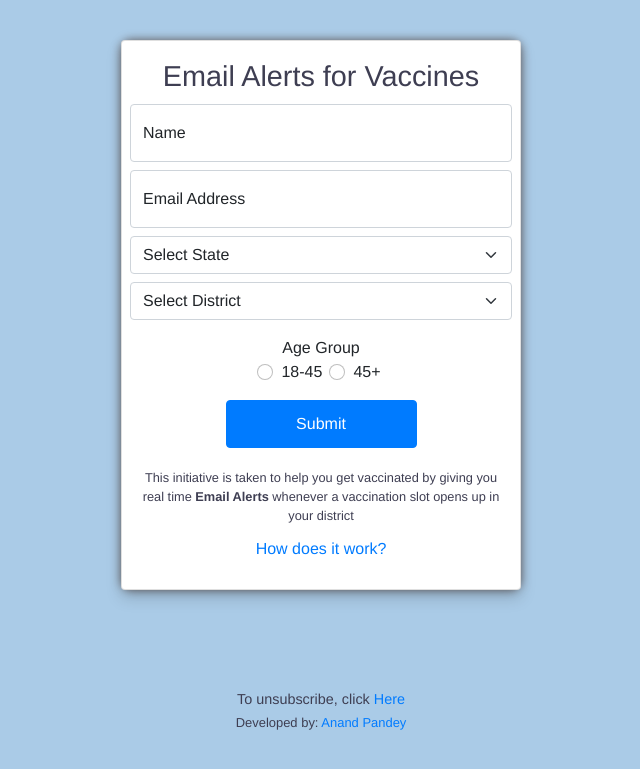
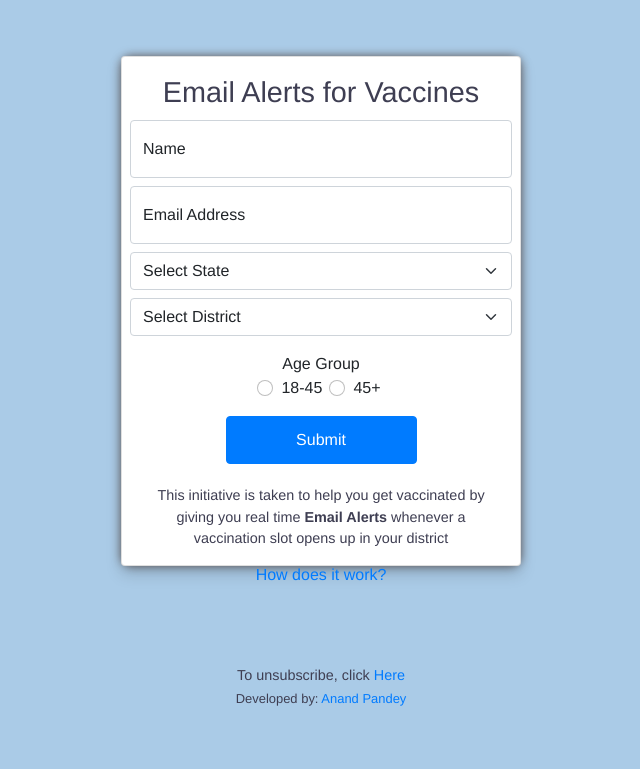
Before and after one commit to anand498/cowin-vax-alerts, a FastAPI app: page / in a window 1280 px wide. Shown: the top 769 px of the page, without its empty margins (319-959 px from the left). Run offline with FastAPI, Linux system fonts and the light colour scheme; some libraries are stand-ins or nearby versions.

Commit message:
added css to few classes

```diff
--- a/app/static/css/global.css
+++ b/app/static/css/global.css
@@ -11,18 +11,21 @@ html,body {
 }
 
 .form-container{
-	margin-top: 5vh;
+	margin-top: 7vh;
 	position: absolute;
-
 	background-color: #85878a;
     font-family: "Fira Sans", Helvetica, Arial, sans-serif;
 	box-shadow: 0px 0px 10px 0px rgb(99, 91, 91);
 	border-radius:10px;
-	height: 550px;
+	height: 510px;
 	width: 400px;
 
 }
 
+
+.age-group{
+    text-align: center;
+}
 .landing-wrap {
     height: 4.5em;
     border-top: 0;
@@ -38,7 +41,7 @@ html,body {
     font-size: 0.95em;
 }
 .about-text3 {
-    font-size: 0.8em;
+    font-size: 0.9em;
     margin: 0.9em;
     text-align: center;
     color: #3e3e52;
```
